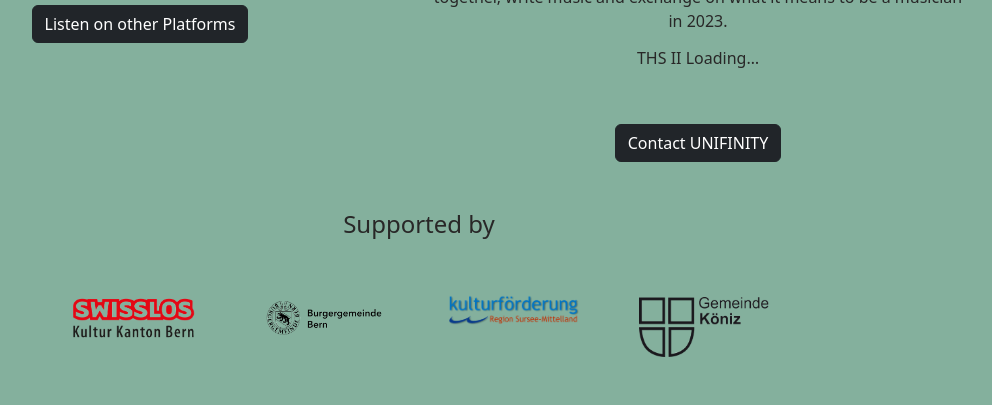
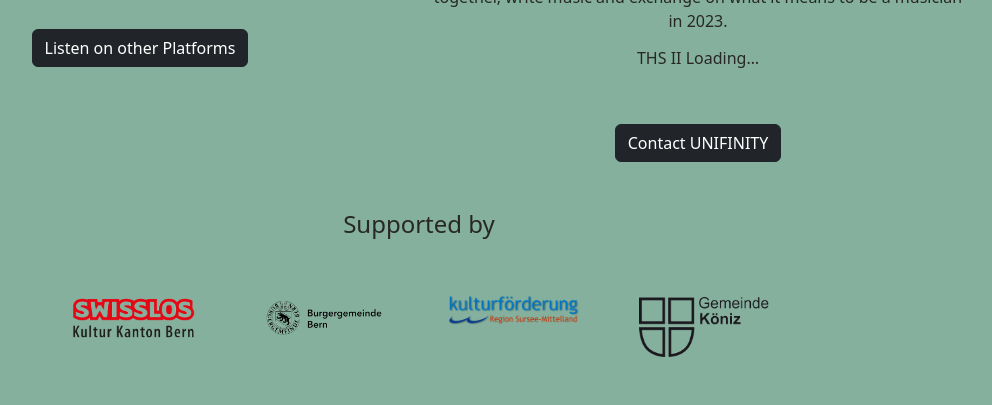
Before and after one commit to codian40V3/UNIFINITY-Webpage, a Flask app: page / in a window 1280 px wide. Shown: the part 837-1242 px from the top of the page, without its empty margins (221-1213 px from the left). Run offline with Flask 3, Linux system fonts and the light colour scheme; parts of the project's set-up code (start-up, migrations or seed data) failed here and were passed over.

Commit message:
UNIFINITY WEBSITE 1.4.1 update home.html

```diff
--- a/templates/home.html
+++ b/templates/home.html
@@ -60,8 +60,8 @@
 
         <!-- Listen to... -->
         <div class="col-lg">
-          <iframe style="border-radius:12px" src="https://open.spotify.com/embed/artist/6iQ4HcXUk850tkb2eiIPgI?utm_source=generator&theme=0" width="50%" height="152" allowfullscreen="" allow="autoplay; clipboard-write; encrypted-media; fullscreen; picture-in-picture" loading="lazy"></iframe>
-          <p><a type="button" href="https://song.link/kubyina" class="btn btn-dark" target="_blank">Listen on other Platforms</a></p>
+          <iframe style="border-radius:12px" src="https://open.spotify.com/embed/artist/6iQ4HcXUk850tkb2eiIPgI?utm_source=generator&theme=0" width="70%" height="152" allowfullscreen="" allow="autoplay; clipboard-write; encrypted-media; fullscreen; picture-in-picture" loading="lazy"></iframe>
+          <p><a type="button" href="https://song.link/kubyina" class="btn btn-dark mt-4" target="_blank">Listen on other Platforms</a></p>
         </div>
 
         <!-- Bio & Contact Form -->
```
